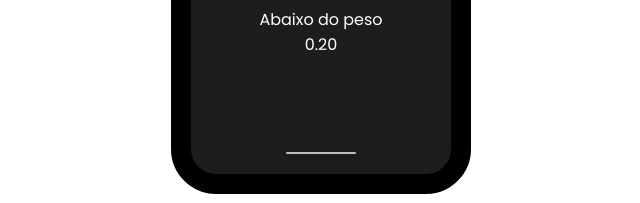
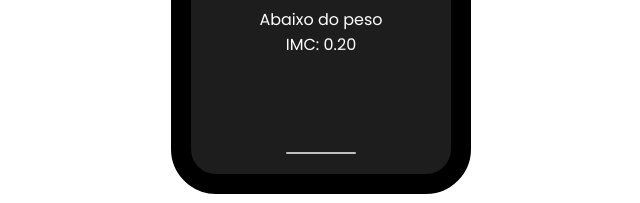
Before and after one commit to rodrigoMedeiros0/Project-iphone-imc, a plain HTML site: page index.html in a window 1280 px wide. Both pictures are taken after typing "5", "5" into the empty fields and a click on the button "Calcular". Shown: the part 506-709 px from the top of the page, 319-959 px from the left. Drawn offline with Linux system fonts and the light colour scheme.

Commit message:
end project

```diff
--- a/index.js
+++ b/index.js
@@ -17,10 +17,9 @@ function calculateIMC() {
         document.getElementById('message-imc').innerHTML = "Abaixo do peso";
     }
 
-    document.getElementById('value-imc').innerHTML = imc.toFixed(2);
+    document.getElementById('value-imc').innerHTML = "IMC: " + imc.toFixed(2);
 }
 
 function reload() {
-
     window.location.reload();
 }
--- a/style.css
+++ b/style.css
@@ -18,7 +18,6 @@ body {
     display: flex;
     justify-content: center;
     align-items: center;
-
 }
 
 :root {
@@ -46,7 +45,6 @@ body {
     border-radius: 0 0 30px 30px;
     margin: 0 auto;
     z-index: 1;
-
 }
 
 .iphone-container .menu-iphone {
```
Also changed, not shown: index.html (+0 -2 lines).
